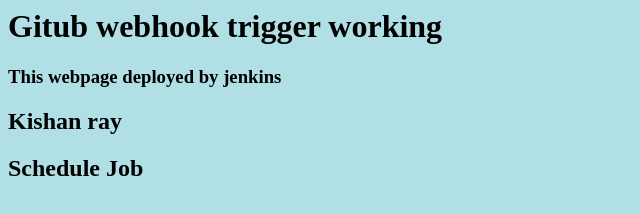
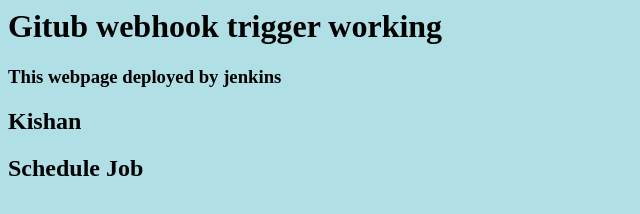
Before and after one commit to premkumarshamala/Simplewebserver, a plain HTML site: page index.html in a window 1280 px wide. Shown: the full height of the page, 0-640 px from the left. Drawn offline with Linux system fonts and the light colour scheme.

Commit message:
Update index.html

```diff
--- a/index.html
+++ b/index.html
@@ -3,7 +3,7 @@
  <h1>Gitub webhook trigger working </h1>
 <h3>This webpage deployed by jenkins</h3>
 
- <h2> Kishan ray </h2>
+ <h2> Kishan </h2>
 
  <h2>Schedule Job </h2>
 
```
